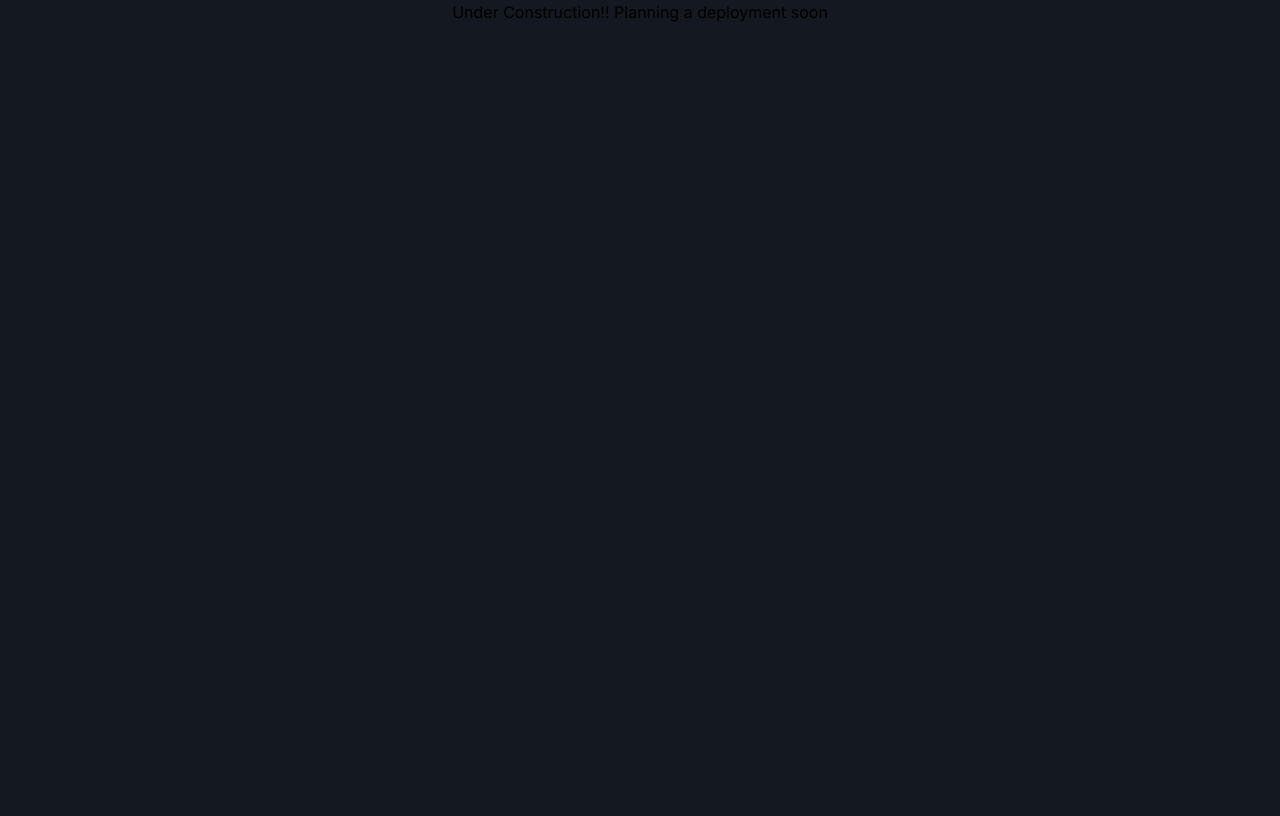
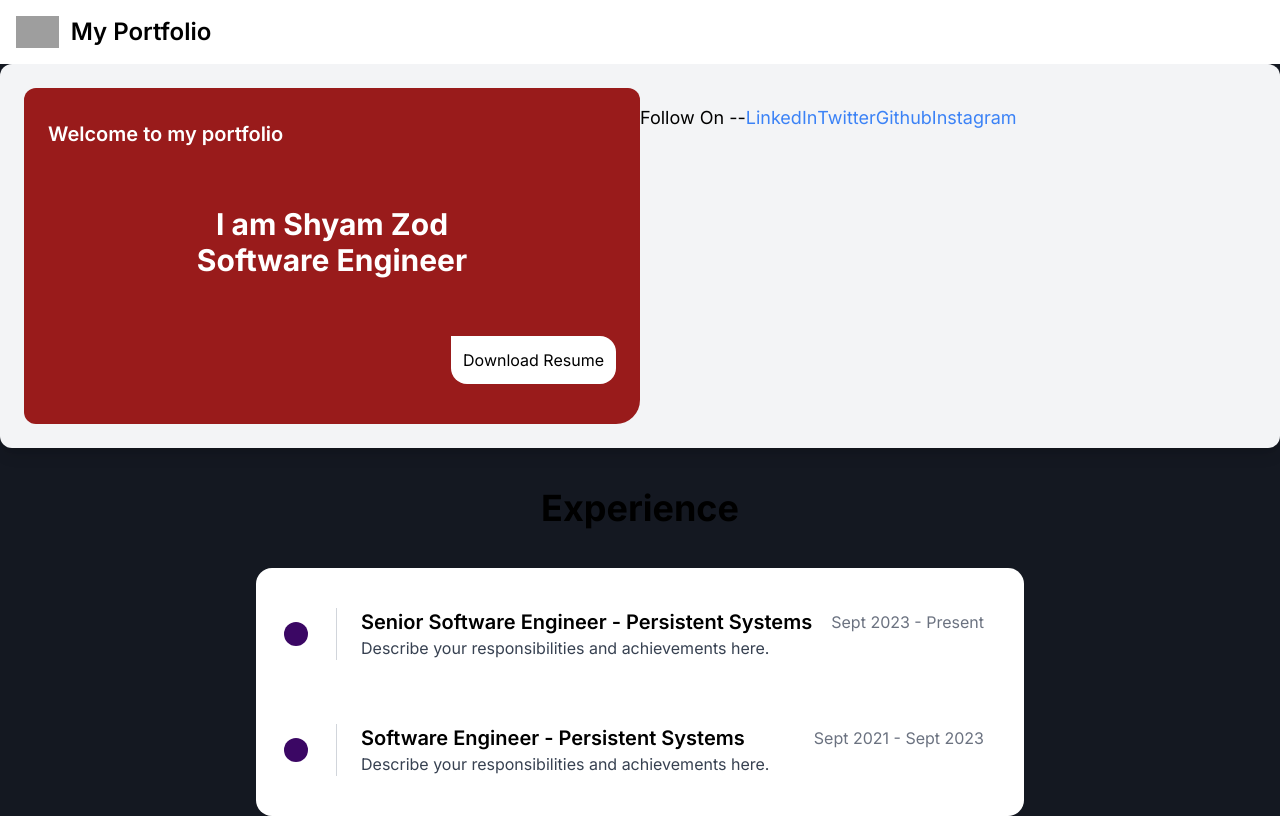
Before and after one commit to shyamzod/PortfolioSite, a Next.js app in the folder portfoliosite/: page / in a window 1280 px wide. Built offline with nearby package versions, Linux system fonts and the light colour scheme; grey boxes are pictures that could not be loaded.

Commit message:
Latest Init

```diff
--- a/portfoliosite/app/components/BioComponent.tsx
+++ b/portfoliosite/app/components/BioComponent.tsx
@@ -11,9 +11,11 @@ export default function BioComponent() {
           </span>
         </div>
         <div className="flex justify-center md:justify-end mt-6 md:mt-0">
-          <button className="bg-white text-black rounded-br-2xl rounded-bl-2xl rounded-tr-2xl p-3 mb-4">
-            Download Resume
-          </button>
+          <a href="/Resume.pdf" download="/Resume.pdf">
+            <button className="bg-white text-black rounded-br-2xl rounded-bl-2xl rounded-tr-2xl p-3 mb-4">
+              Download Resume
+            </button>
+          </a>
         </div>
       </div>
       <div className="flex flex-col items-center  mt-6 md:mt-0">
--- a/portfoliosite/app/page.tsx
+++ b/portfoliosite/app/page.tsx
@@ -6,15 +6,15 @@ import Skills from "./components/Skills";
 
 export default function Page() {
   return (
-    <div className="flex items-center justify-center">
-      <h1>Under Construction!! Planning a deployment soon</h1>
+    // <div className="flex items-center justify-center">
+    //   <h1>Under Construction!! Planning a deployment soon</h1>
+    // </div>
+    <div>
+      <Navbar />
+      <BioComponent />
+      {/* <Skills /> */}
+      <Experience />
+      {/* <Projects /> */}
     </div>
-    // <div>
-    //   <Navbar />
-    //   <BioComponent />
-    //   {/* <Skills /> */}
-    //   <Experience />
-    //   {/* <Projects /> */}
-    // </div>
   );
 }
```
Also changed, not shown: 2 other files (tests, documents, lock files or other folders).
